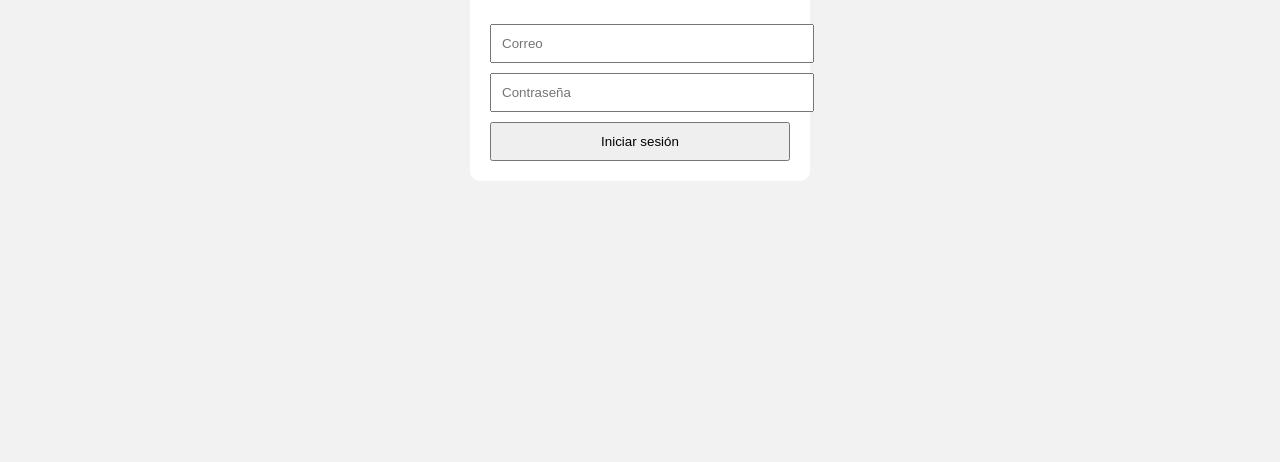
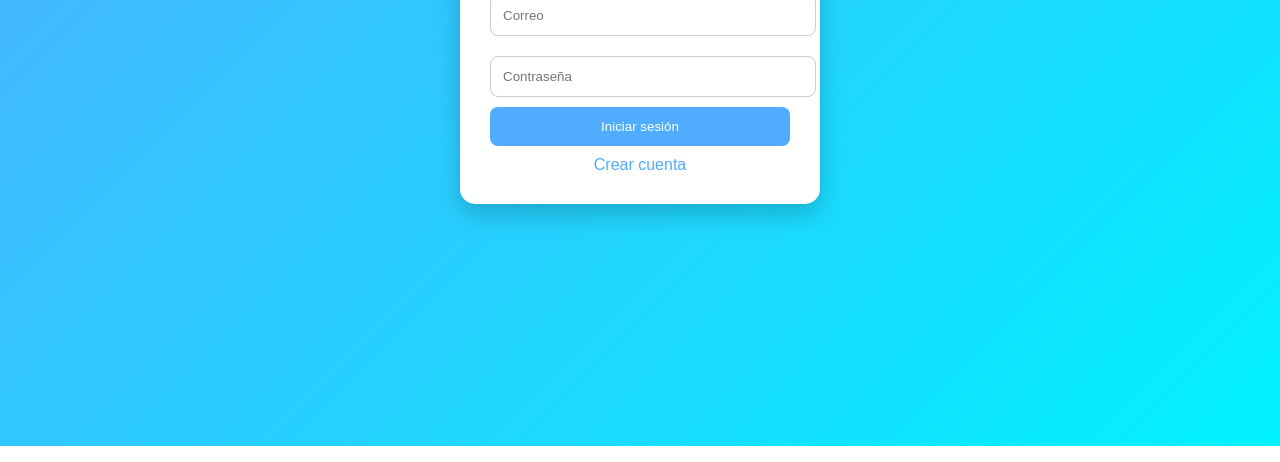
Before and after one commit to Willythaboiii/fitapp, a plain HTML site: page index.html in a window 1280 px wide. Shown: the part 354-816 px from the top of the page. Drawn offline with Linux system fonts and the light colour scheme.

Commit message:
Update index.html

```diff
--- a/index.html
+++ b/index.html
@@ -2,38 +2,78 @@
 <html lang="es">
 <head>
 <meta charset="UTF-8">
-  <title>FitApp</title>
+<title>FitApp - Login</title>
+
 <style>
-    body {
-      font-family: Arial;
-      display: flex;
-      justify-content: center;
-      align-items: center;
-      height: 100vh;
-      background: #f2f2f2;
+body{
+  margin:0;
+  font-family:Arial;
+  background: linear-gradient(135deg,#4facfe,#00f2fe);
+  display:flex;
+  justify-content:center;
+  align-items:center;
+  height:100vh;
 }
-    .container {
-      background: white;
-      padding: 20px;
-      width: 300px;
-      border-radius: 10px;
+
+.container{
+  background:white;
+  padding:30px;
+  border-radius:15px;
+  width:300px;
+  text-align:center;
+  box-shadow:0 10px 25px rgba(0,0,0,0.2);
 }
-    input, button {
-      width: 100%;
-      margin-top: 10px;
-      padding: 10px;
+
+h2{
+  margin-bottom:20px;
+}
+
+input{
+  width:100%;
+  padding:12px;
+  margin:10px 0;
+  border-radius:8px;
+  border:1px solid #ccc;
+}
+
+button{
+  width:100%;
+  padding:12px;
+  background:#4facfe;
+  border:none;
+  color:white;
+  border-radius:8px;
+  cursor:pointer;
+}
+
+button:hover{
+  background:#3a8de0;
+}
+
+.link{
+  margin-top:10px;
+  display:block;
+  color:#4facfe;
+  cursor:pointer;
 }
 </style>
+
 </head>
 <body>
 
 <div class="container">
-  <h2>Login</h2>
+  <h2>FitApp</h2>
+
   <input type="text" placeholder="Correo">
   <input type="password" placeholder="Contraseña">
-  <button onclick="window.location.href='home.html'">
+
+  <button onclick="location.href='home.html'">
     Iniciar sesión
   </button>
+
+  <span class="link" onclick="location.href='registro.html'">
+    Crear cuenta
+  </span>
 </div>
 
 </body>
```
Lines whose indentation alone changed are shown as unchanged.
